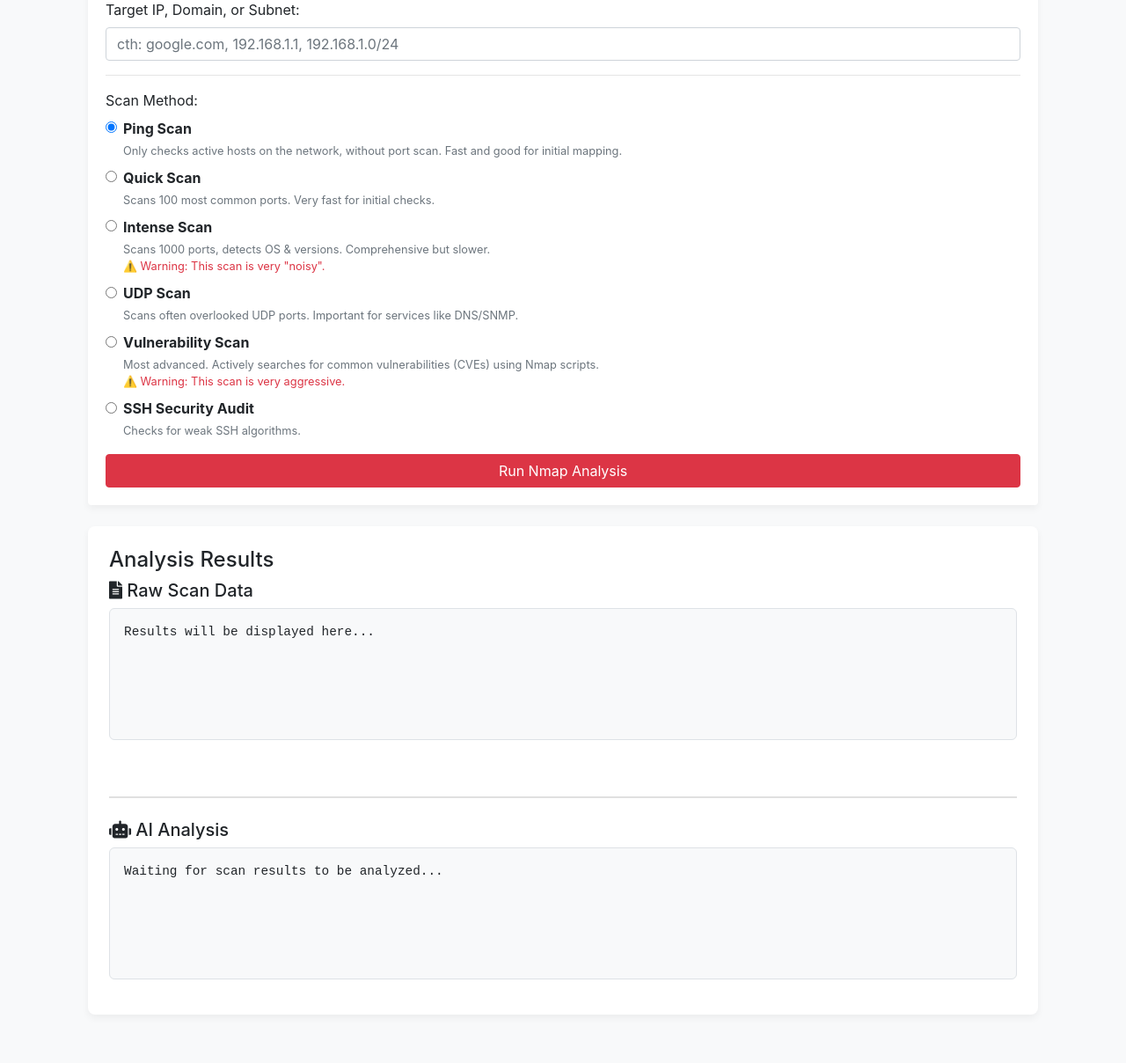
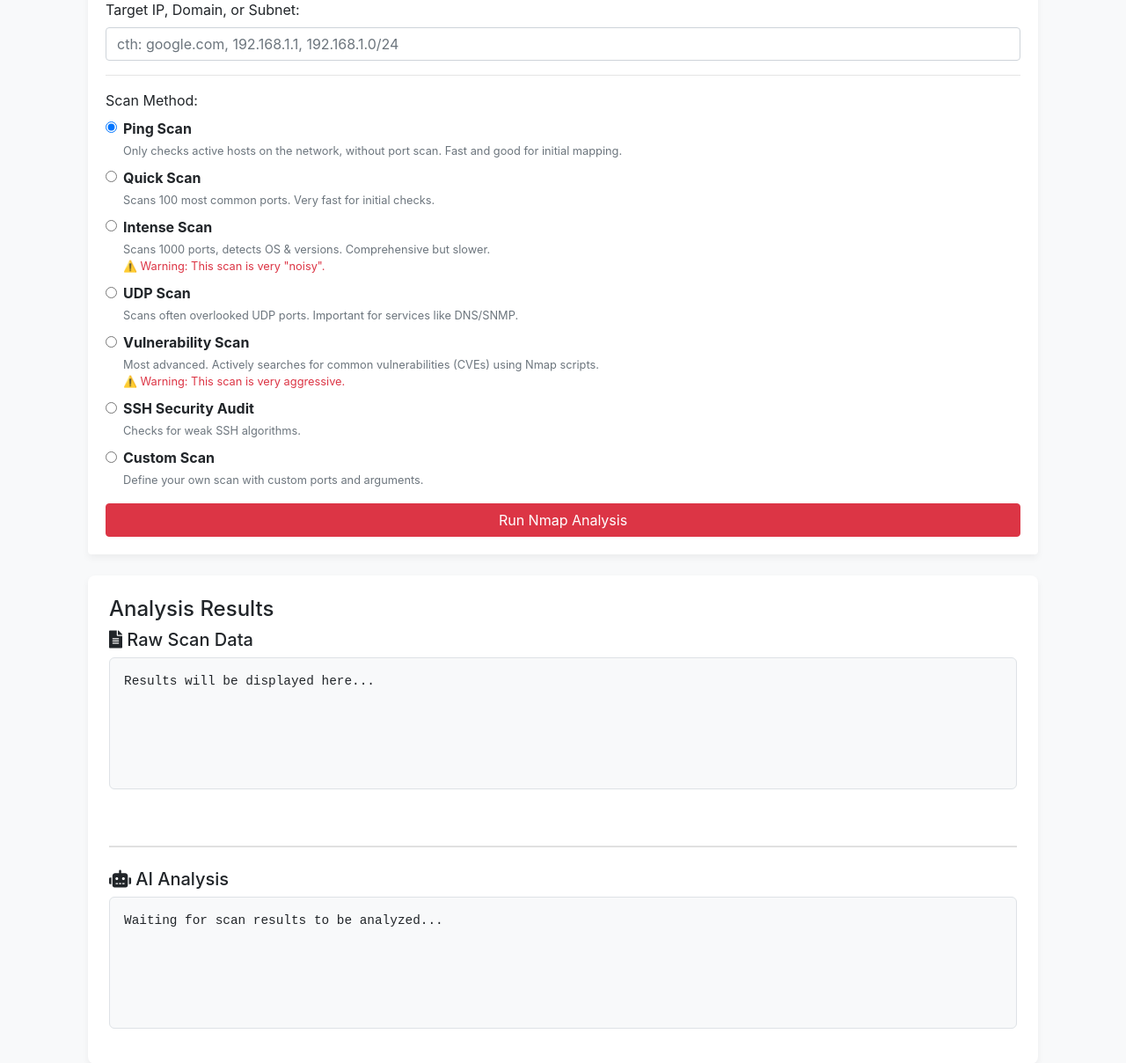
Before and after one commit to ddt-mmt/netiv3.0, a Flask app: page /network_analysis in a window 1280 px wide, after a click on "Nmap". Shown: the part 369-1577 px from the top of the page at 88% size. Run offline with Flask 3, Linux system fonts and the light colour scheme; some libraries are stand-ins or nearby versions.

Commit message:
update fitur terbaru

```diff
--- a/app/logic.py
+++ b/app/logic.py
@@ -154,35 +154,48 @@ def perform_nslookup_scan(target):
     """Starts a background nslookup scan task."""
     return create_task(perform_nslookup_scan_worker, target)
 
-def perform_nmap_scan_worker(task_id, target, scan_type):
+def perform_nmap_scan_worker(task_id, target, scan_type, custom_ports=None, custom_args=None):
     """Worker that executes nmap command line."""
-    scan_args = {
-        'ping_scan': '-sn',
-        'quick_scan': '-T4 -F',
-        'intense_scan': '-T4 -A -v',
-        'udp_scan': '-sU',
-        'vuln_scan': '--script vuln',
-        'ssh_audit': '-p 22 --script ssh2-enum-algos,ssh-auth-methods'
-    }
-    arguments = scan_args.get(scan_type)
-    if not arguments:
-        tasks[task_id]['status'] = 'error'
-        tasks[task_id]['result'] = {'stdout': None, 'stderr': f"Invalid scan type: {scan_type}"}
-        tasks[task_id]['end_time'] = time.time()
-        return
+    arguments = ''
+    if scan_type == 'custom_scan':
+        # Build command from custom parts
+        command = ['nmap']
+        if custom_args:
+            # Important: Split custom args to handle them as individual arguments
+            command.extend(shlex.split(custom_args))
+        if custom_ports:
+            command.extend(['-p', shlex.quote(custom_ports)])
+    else:
+        # Use predefined scan types
+        scan_args = {
+            'ping_scan': '-sn',
+            'quick_scan': '-T4 -F',
+            'intense_scan': '-T4 -A -v',
+            'udp_scan': '-sU',
+            'vuln_scan': '--script vuln',
+            'ssh_audit': '-p 22 --script ssh2-enum-algos,ssh-auth-methods'
+        }
+        arguments = scan_args.get(scan_type)
+        if not arguments:
+            tasks[task_id]['status'] = 'error'
+            tasks[task_id]['result'] = {'stdout': None, 'stderr': f"Invalid scan type: {scan_type}"}
+            tasks[task_id]['end_time'] = time.time()
+            return
+        # Construct the command line for predefined scans
+        command = ['nmap'] + shlex.split(arguments)
 
     try:
-        # Construct the command line, splitting arguments correctly
-        command = ['nmap'] + shlex.split(arguments) + [shlex.quote(str(target))]
+        # Add the target at the end, always sanitized
+        command.append(shlex.quote(str(target)))
         run_command_worker(task_id, command)
     except Exception as e:
         tasks[task_id]['status'] = 'error'
         tasks[task_id]['result'] = {'stdout': None, 'stderr': str(e)}
         tasks[task_id]['end_time'] = time.time()
 
-def perform_nmap_scan(target, scan_type):
+def perform_nmap_scan(target, scan_type, custom_ports=None, custom_args=None):
     """Starts a background nmap scan task."""
-    return create_task(perform_nmap_scan_worker, target, scan_type)
+    return create_task(perform_nmap_scan_worker, target, scan_type, custom_ports=custom_ports, custom_args=custom_args)
 def get_network_device_info_worker(task_id, device_type, host, username, password):
     """Worker that connects to a network device via SSH and gets its configuration."""
     try:
--- a/app/routes.py
+++ b/app/routes.py
@@ -203,10 +203,15 @@ def run_nmap():
         data = request.json
         target = data.get('target')
         scan_type = data.get('scan_type')
+        custom_ports = data.get('custom_ports') # New
+        custom_args = data.get('custom_args')   # New
+
         if not all([target, scan_type]):
             return jsonify({'error': 'Target and scan_type are required.'}), 400
-        task_id = perform_nmap_scan(target, scan_type)
-        # We don't store in session anymore, frontend will fetch result
+
+        # Pass the new optional arguments to the logic function
+        task_id = perform_nmap_scan(target, scan_type, custom_ports=custom_ports, custom_args=custom_args)
+
         return jsonify({'task_id': task_id}), 202
     except Exception as e:
         return jsonify({'error': str(e)}), 500
--- a/app/static/translations.json
+++ b/app/static/translations.json
@@ -273,6 +273,12 @@
         "vuln_scan_title": "Vulnerability Scan",
         "vuln_scan_description": "Most advanced. Actively searches for common vulnerabilities (CVEs) using Nmap scripts.",
         "run_nmap_analysis_button": "Run Nmap Analysis",
+        "custom_scan_title": "Custom Scan",
+        "custom_scan_description": "Define your own scan with custom ports and arguments.",
+        "custom_ports_label": "Custom Ports",
+        "custom_ports_description": "Leave blank to use Nmap default port scanning behavior.",
+        "custom_arguments_label": "Custom Arguments",
+        "custom_arguments_description": "Enter any additional Nmap flags. The target is added automatically.",
         "ai_analysis_results_title": "AI Analysis Results",
         "ai_key_missing_error": "Please enter your AI Key to run the analysis.",
         "generating_ai_analysis": "Generating AI analysis... Please wait.",
@@ -581,6 +587,12 @@
         "vuln_scan_title": "Pindaian Kerentanan",
         "vuln_scan_description": "Paling canggih. Mencari kerentanan umum (CVEs) secara aktif menggunakan skrip Nmap.",
         "run_nmap_analysis_button": "Jalankan Analisis Nmap",
+        "custom_scan_title": "Pemindaian Kustom",
+        "custom_scan_description": "Tentukan pemindaian Anda sendiri dengan port dan argumen kustom.",
+        "custom_ports_label": "Port Kustom",
+        "custom_ports_description": "Biarkan kosong untuk menggunakan pemindaian port default Nmap.",
+        "custom_arguments_label": "Argumen Kustom",
+        "custom_arguments_description": "Masukkan flag Nmap tambahan. Target ditambahkan secara otomatis.",
         "ai_analysis_results_title": "Hasil Analisis AI",
         "ai_key_missing_error": "Harap masukkan Kunci AI Anda untuk menjalankan analisis.",
         "generating_ai_analysis": "Menghasilkan analisis AI... Harap tunggu.",
--- a/app/templates/network_analysis.html
+++ b/app/templates/network_analysis.html
@@ -97,6 +97,23 @@
                         <div class="form-check mt-2"><input class="form-check-input" type="radio" name="scan_type" value="udp_scan"><label class="form-check-label"><strong>{{ lang.udp_scan_title }}</strong><small class="form-text text-muted d-block">{{ lang.udp_scan_description }}</small></label></div>
                         <div class="form-check mt-2"><input class="form-check-input" type="radio" name="scan_type" value="vuln_scan"><label class="form-check-label"><strong>{{ lang.vuln_scan_title }}</strong><small class="form-text text-muted d-block">{{ lang.vuln_scan_description }}</small><small class="text-danger d-block">{{ lang.nmap_vuln_scan_warning }}</small></label></div>
                         <div class="form-check mt-2"><input class="form-check-input" type="radio" name="scan_type" value="ssh_audit"><label class="form-check-label"><strong>{{ lang.ssh_security_audit_title }}</strong><small class="form-text text-muted d-block">{{ lang.ssh_security_audit_description }}</small></label></div>
+
+                        <!-- Custom Scan Option -->
+                        <div class="form-check mt-2"><input class="form-check-input" type="radio" name="scan_type" value="custom_scan"><label class="form-check-label"><strong>{{ lang.custom_scan_title | default('Custom Scan') }}</strong><small class="form-text text-muted d-block">{{ lang.custom_scan_description | default('Enter custom ports and arguments.') }}</small></label></div>
+
+                        <div id="nmap-custom-options" class="mt-3" style="display: none;">
+                            <div class="mb-3">
+                                <label for="nmap-custom-ports" class="form-label">{{ lang.custom_ports_label | default('Custom Ports') }}</label>
+                                <input type="text" class="form-control" id="nmap-custom-ports" name="custom_ports" placeholder="cth: 22,80,443 atau 1-1024">
+                                <small class="form-text text-muted">{{ lang.custom_ports_description | default('Leave blank to use Nmap default port scanning behavior.') }}</small>
+                            </div>
+                            <div class="mb-3">
+                                <label for="nmap-custom-args" class="form-label">{{ lang.custom_arguments_label | default('Custom Arguments') }}</label>
+                                <input type="text" class="form-control" id="nmap-custom-args" name="custom_args" placeholder="cth: -sV --script http-title --open">
+                                <small class="form-text text-muted">{{ lang.custom_arguments_description | default('Enter any additional Nmap flags. The target is added automatically.') }}</small>
+                            </div>
+                        </div>
+
                         <button type="submit" class="btn btn-danger w-100 mt-3">
                             <span class="button-text">{{ lang.run_nmap_analysis_button }}</span>
                             <span class="spinner-border spinner-border-sm" style="display: none;" role="status"></span>
@@ -400,6 +417,13 @@ $(document).ready(function() {
         const url = form.data('url');
         let data = {};
         form.serializeArray().forEach(item => { data[item.name] = item.value; });
+
+        // If it's the Nmap form and custom scan is selected, add custom fields
+        if (form.attr('id') === 'nmapForm' && data.scan_type === 'custom_scan') {
+            data.custom_ports = $('#nmap-custom-ports').val();
+            data.custom_args = $('#nmap-custom-args').val();
+        }
+
         if (form.hasClass('customAnalysisForm')) {
             data['tool_id'] = form.data('tool-id');
         }
@@ -468,6 +492,15 @@ $(document).ready(function() {
     $('a[data-toggle="tab"]').on('shown.bs.tab', function (e) {
         window.location.hash = e.target.hash;
     });
+
+    // Nmap custom scan options visibility
+    $('input[name="scan_type"]').on('change', function() {
+        if ($(this).val() === 'custom_scan') {
+            $('#nmap-custom-options').slideDown();
+        } else {
+            $('#nmap-custom-options').slideUp();
+        }
+    });
 });
 </script>
 {% endblock %}
```
